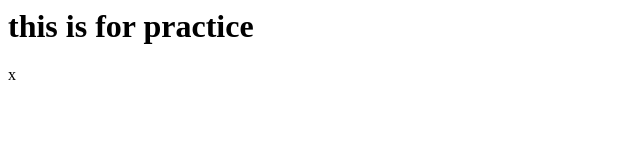
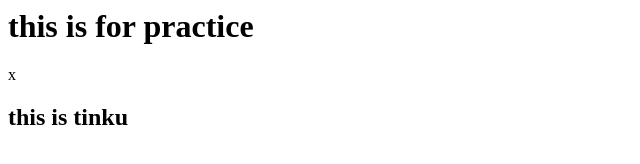
Before and after one commit to NehaNikhare/practice, a plain HTML site: page practice/index.html in a window 1280 px wide. Shown: the whole page, without its empty margins (0-640 px from the left). Drawn offline with Linux system fonts and the light colour scheme.

Commit message:
second commit

```diff
--- a/practice/index.html
+++ b/practice/index.html
@@ -1 +1,2 @@
 <h1>this is  for practice </h1>x
+<h2>this is tinku</h2>
```
